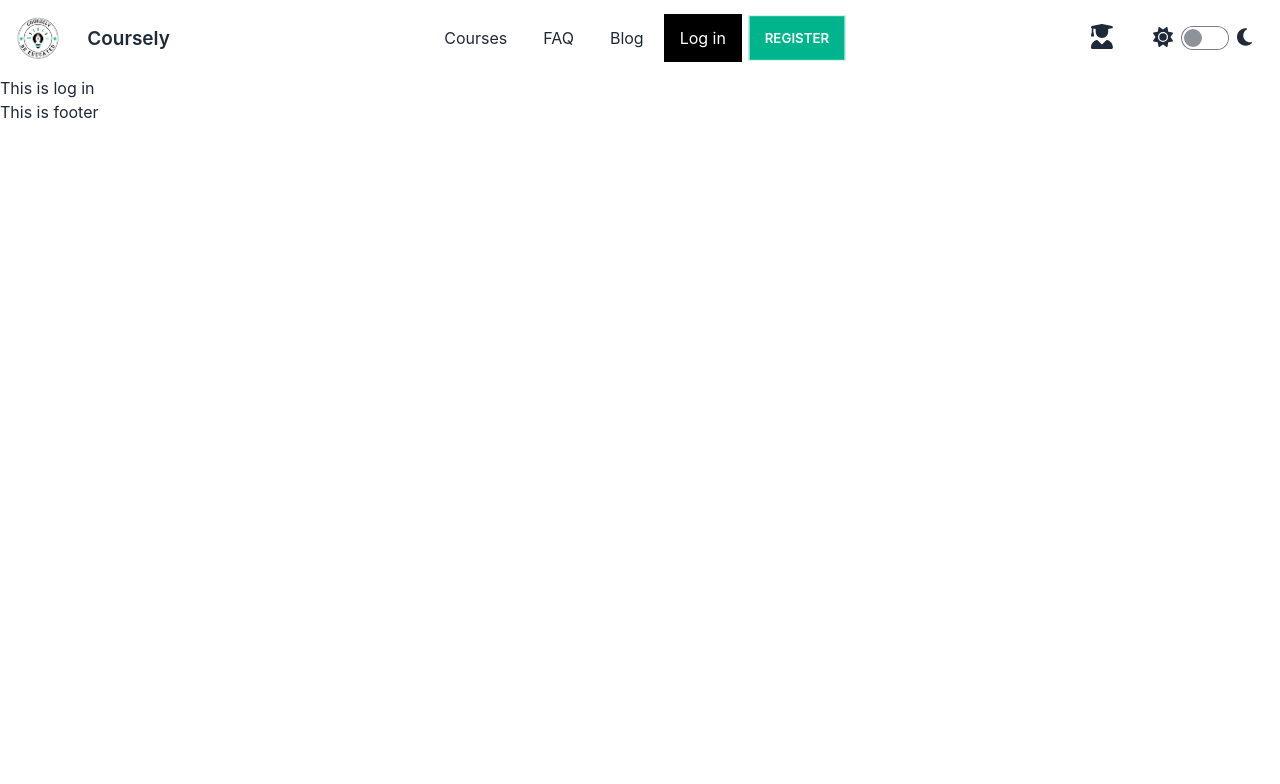
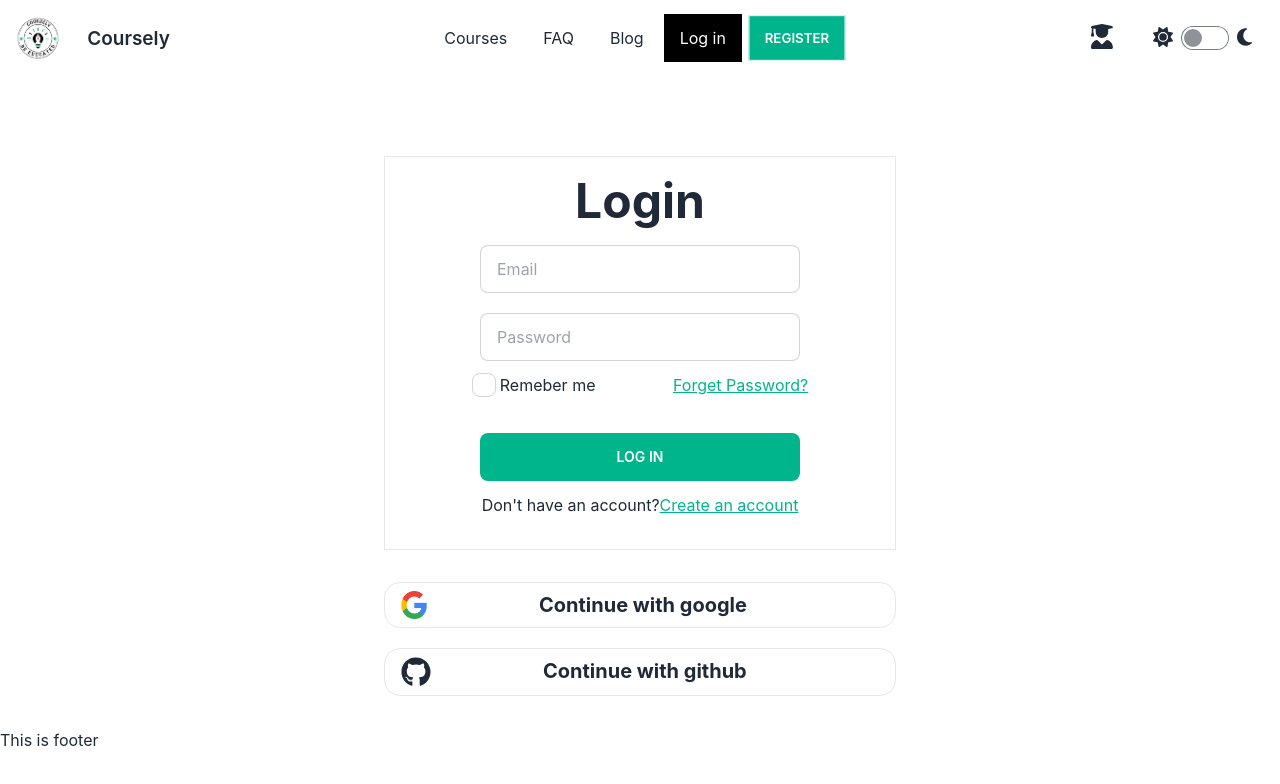
Before and after one commit to amanat-mahmud/Coursely, a React (Create React App) app: page /login in a window 1280 px wide. Shown: the top 784 px of the page. Built offline with nearby package versions, Linux system fonts and the light colour scheme.

Commit message:
login done

```diff
--- /dev/null
+++ b/src/Pages/Blog/Blog.js
@@ -0,0 +1,11 @@
+import React from 'react';
+
+const Blog = () => {
+    return (
+        <div>
+            <h1>Inside blog</h1>
+        </div>
+    );
+};
+
+export default Blog;
--- /dev/null
+++ b/src/Pages/FAQ/FAQ.js
@@ -0,0 +1,11 @@
+import React from 'react';
+
+const FAQ = () => {
+    return (
+        <div>
+            <h1>Inside FAQ</h1>
+        </div>
+    );
+};
+
+export default FAQ;
--- /dev/null
+++ b/src/Pages/Sign In/Login/Login.js
@@ -0,0 +1,38 @@
+import React from 'react';
+import { FaGithub } from 'react-icons/fa';
+import { Link} from 'react-router-dom';
+import googleImg from "../../../assets/images/google.png"
+const Login = () => {
+    return (
+        <div className=''>
+            <div className='mx-auto text-center mt-20 border w-2/5 py-5'>
+            <h1 className='text-5xl font-bold mb-5'>Login</h1>
+            <input type="email" name='email' placeholder="Email" className="input input-bordered w-full max-w-xs mb-5" required /><br></br>
+            <input type="password" name='password' placeholder="Password" className="input input-bordered w-full max-w-xs" required />
+            <div className='flex mx-12 my-3 justify-around'>
+                <div className='flex'>
+                    <input type="checkbox" className="checkbox mr-1 dark:checkbox-accent" />
+                    <p>Remeber me</p>
+                </div>
+                <Link className="text-[#00b58b] underline hover:underline-offset-4">Forget Password?</Link>
+            </div>
+            <Link><button class="btn bg-[#00b58b] border-none w-80 mt-6">Log in</button></Link>
+            <p className='my-3'>Don't have an account?<Link className="text-[#00b58b] underline hover:underline-offset-4">Create an account</Link></p>
+            </div>
+
+            <div className='my-8'>
+                <div className='flex justify-start mx-auto border rounded-2xl w-2/5 p-2'>
+                    <img src={googleImg} alt="Google icon" style={{width:'26px'}}
+                    className="ml-2"/>
+                    <p className='text-xl font-bold ml-28'>Continue with google</p>
+                </div>
+                <div className='flex mx-auto border rounded-2xl w-2/5 p-2 mt-5'>
+                    <FaGithub className='text-3xl ml-2'/>
+                    <p className='text-xl font-bold ml-28'>Continue with github</p>
+                </div>
+            </div>
+        </div>
+    );
+};
+
+export default Login;
--- /dev/null
+++ b/src/Pages/Sign In/Register/Register.js
@@ -0,0 +1,11 @@
+import React from 'react';
+
+const register = () => {
+    return (
+        <div>
+            <h1>Inside register</h1>
+        </div>
+    );
+};
+
+export default register;
```
Also changed, not shown: src/Routes/Routes/Routes.js (+8 -6 lines), src/assets/images/google.png (added).
